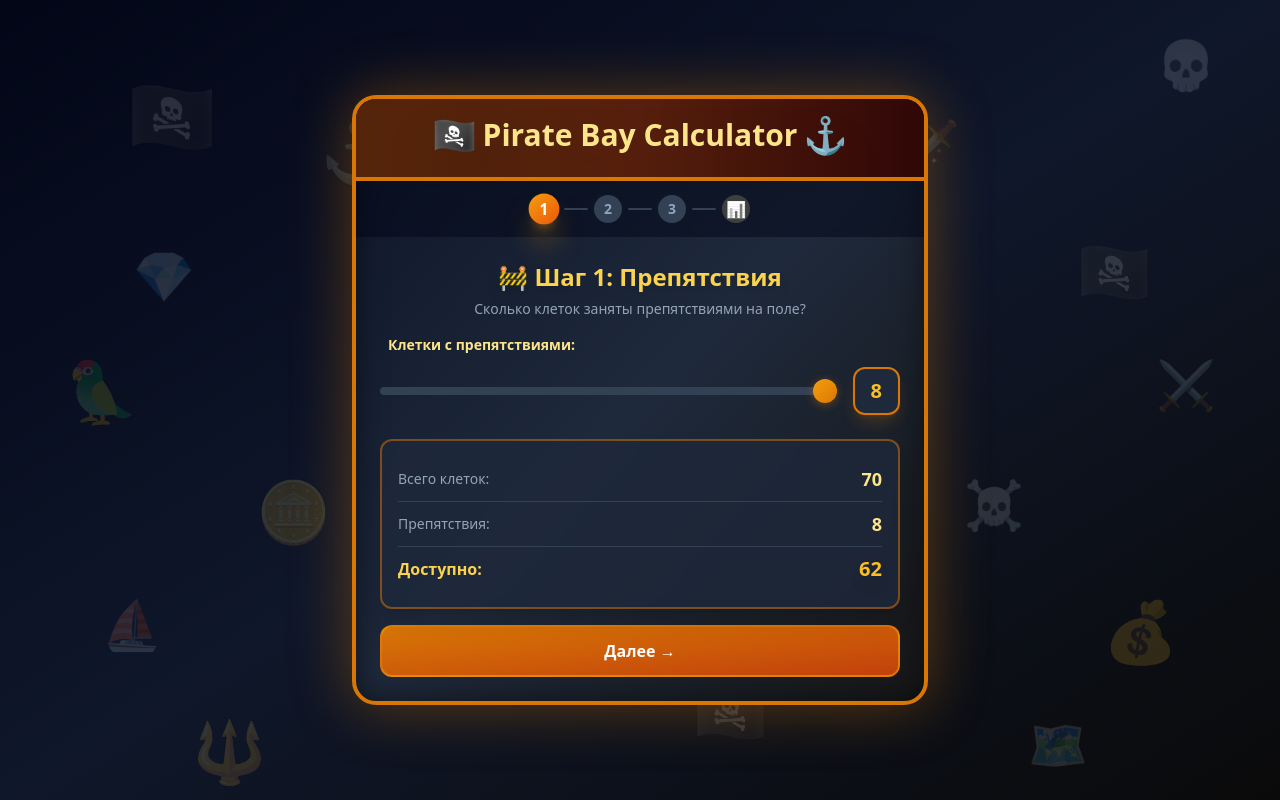
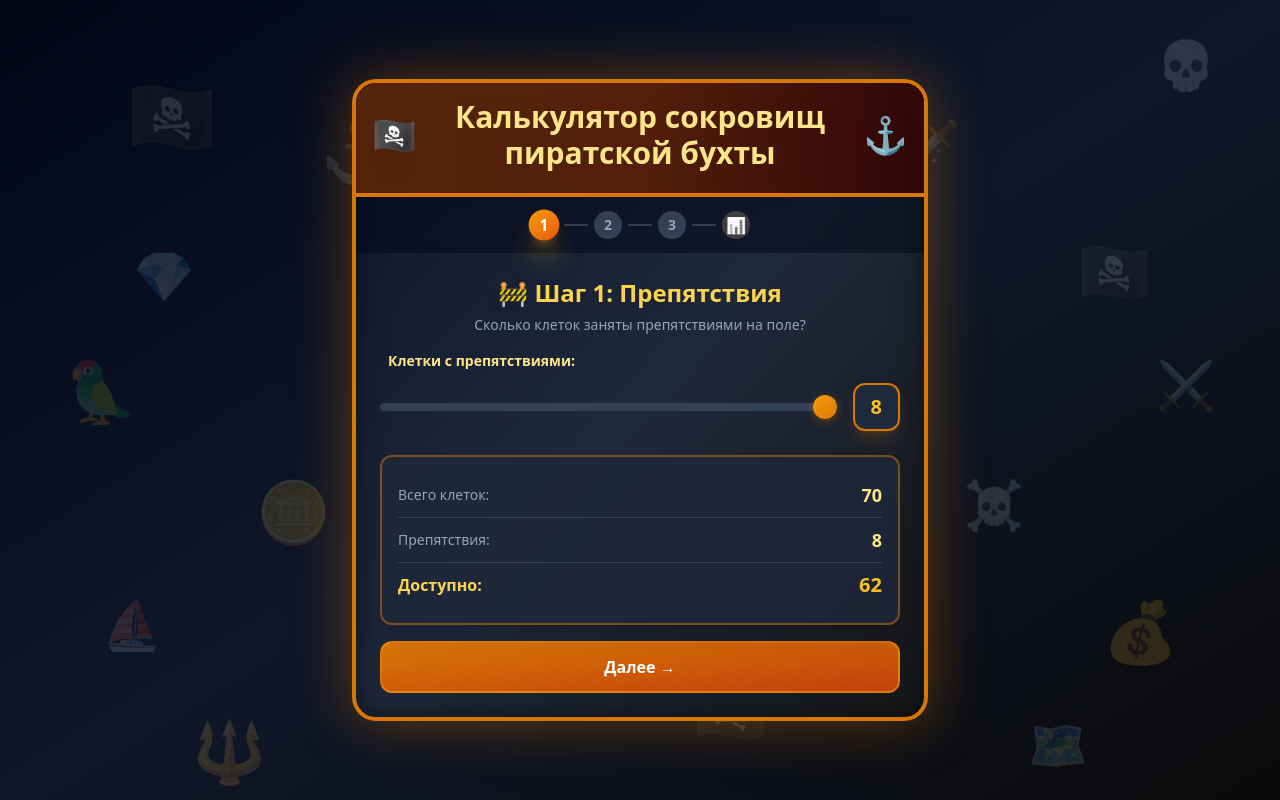
Before and after one commit to koinoike/probability-calculator, a React (Vite) app: page / in a window 1280 px wide. Built offline with nearby package versions, Linux system fonts and the light colour scheme.

Commit message:
Make calculator scrollable

```diff
--- a/src/App.tsx
+++ b/src/App.tsx
@@ -224,8 +224,7 @@ function App() {
   ];
 
   return (
-    <div className="h-screen bg-gradient-to-br from-slate-950 via-slate-900 to-neutral-950 flex items-start md:items-center justify-center p-3 md:p-6 relative overflow-hidden">
-      {" "}
+    <div className="min-h-screen bg-gradient-to-br from-slate-950 via-slate-900 to-neutral-950 flex items-center justify-center p-3 md:p-6 relative overflow-hidden">
       {/* Floating Pirate Emojis Background */}
       <div className="absolute inset-0 overflow-hidden pointer-events-none opacity-15">
         {emojis.map((item, index) => {
@@ -253,9 +252,9 @@ function App() {
           );
         })}
       </div>
-      <div className="w-full max-w-md md:max-w-xl h-full md:h-auto flex items-center relative z-10">
+      <div className="w-full max-w-md md:max-w-xl relative z-10 my-4">
         <div
-          className="bg-gradient-to-br from-slate-900 via-slate-800 to-neutral-900 rounded-2xl md:rounded-3xl shadow-2xl border-2 md:border-4 border-amber-600 overflow-hidden backdrop-blur-sm w-full flex flex-col max-h-full"
+          className="bg-gradient-to-br from-slate-900 via-slate-800 to-neutral-900 rounded-2xl md:rounded-3xl shadow-2xl border-2 md:border-4 border-amber-600 overflow-hidden backdrop-blur-sm w-full flex flex-col max-h-[90vh]"
           style={{
             boxShadow:
               "0 0 60px rgba(217, 119, 6, 0.4), inset 0 0 30px rgba(0, 0, 0, 0.5)",
@@ -263,11 +262,10 @@ function App() {
         >
           {/* Header */}
           <div className="bg-gradient-to-r from-amber-900 via-orange-900 to-red-950 px-2 py-1 md:px-4 md:py-4 text-center border-b-4 border-amber-600 relative overflow-hidden flex-shrink-0">
-            {" "}
             <div className="absolute inset-0 bg-black/30"></div>
             <h1 className="text-sm md:text-2xl lg:text-3xl font-bold text-amber-200 drop-shadow-2xl flex items-center justify-center gap-1.5 mb-0 md:mb-1.5 relative z-10">
               <span className="text-base md:text-3xl lg:text-4xl">🏴‍☠️</span>
-              Pirate Bay Calculator
+              Калькулятор сокровищ пиратской бухты
               <span className="text-base md:text-3xl lg:text-4xl">⚓</span>
             </h1>
           </div>
```
